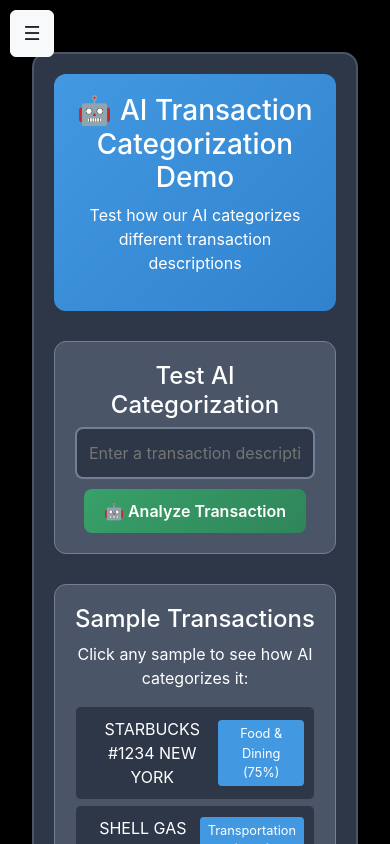
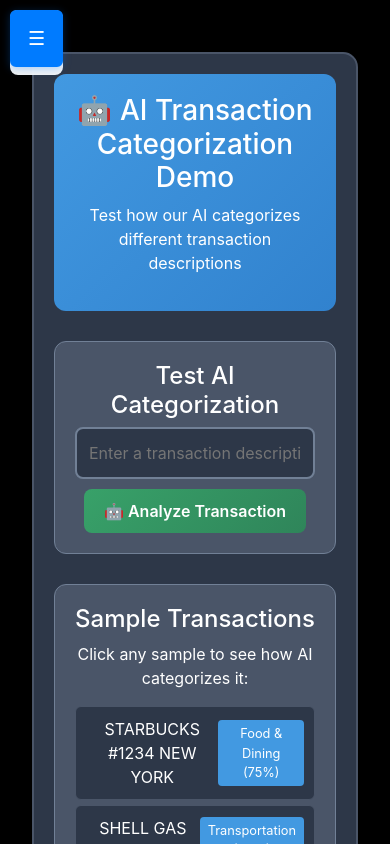
Before and after one commit to marlonmunoz/x-pense-app, a React (Vite) app in the folder Client/: page /x-pense-app/ai-demo in a window 390 px wide. Shown: the top 844 px of the page. Built offline with nearby package versions, Linux system fonts and the light colour scheme.

Commit message:
mobile nav bar organized

```diff
--- a/Client/src/App.css
+++ b/Client/src/App.css
@@ -213,13 +213,17 @@ body.light-mode #root {
     position: fixed !important;
     top: 0;
     left: 0;
-    width: 280px !important;
+    width: 300px !important;
     height: 100vh;
     z-index: 1045;
     transform: translateX(-100%);
     transition: transform 0.3s ease;
     overflow-y: auto;
     -webkit-overflow-scrolling: touch;
+    display: flex !important;
+    flex-direction: column !important;
+    justify-content: flex-start !important;
+    align-items: stretch !important;
   }
 
   .mobile-sidebar.show {
@@ -251,13 +255,52 @@ body.light-mode #root {
     backdrop-filter: blur(2px);
   }
 
+  /* Mobile navigation structure */
+  .mobile-sidebar .text-center {
+    width: 100% !important;
+    margin-bottom: 1.5rem !important;
+    display: flex !important;
+    flex-direction: column !important;
+    align-items: center !important;
+  }
+
+  .mobile-sidebar .nav-pills {
+    width: 100% !important;
+    display: flex !important;
+    flex-direction: column !important;
+    align-items: stretch !important;
+  }
+
+  .mobile-sidebar .nav-item {
+    width: 100% !important;
+    margin-bottom: 0.5rem !important;
+  }
+
   /* Mobile navigation links */
-  .nav-link {
+  .mobile-sidebar .nav-link {
     padding: 14px 16px !important;
     font-size: 1.1rem;
     min-height: 48px;
-    display: flex;
-    align-items: center;
+    display: flex !important;
+    align-items: center !important;
+    width: 100% !important;
+    text-align: left !important;
+    justify-content: flex-start !important;
+  }
+
+  /* Mobile sidebar title styling */
+  .mobile-sidebar .app-title {
+    font-size: 1.8rem !important;
+    text-align: center !important;
+    margin-bottom: 0.5rem !important;
+  }
+
+  /* Mobile dark/light mode button */
+  .mobile-sidebar .btn {
+    margin-top: 0.5rem !important;
+    margin-bottom: 1rem !important;
+    width: auto !important;
+    align-self: center !important;
   }
 }
 
@@ -269,6 +312,32 @@ body.light-mode #root {
   .mobile-sidebar {
     position: relative !important;
     transform: translateX(0) !important;
+  }
+}
+
+/* Mobile hamburger button positioning */
+@media (max-width: 767.98px) {
+  .hamburger-container {
+    position: fixed !important;
+    top: 10px !important;
+    left: 10px !important;
+    z-index: 1050 !important;
+    background: rgba(255, 255, 255, 0.95) !important;
+    border-radius: 8px !important;
+    backdrop-filter: blur(10px) !important;
+  }
+
+  .hamburger-btn {
+    border: 2px solid #007bff !important;
+    background-color: #007bff !important;
+    color: white !important;
+    box-shadow: 0 2px 8px rgba(0, 123, 255, 0.3) !important;
+  }
+
+  .hamburger-btn:hover {
+    background-color: #0056b3 !important;
+    border-color: #0056b3 !important;
+    transform: scale(1.05) !important;
   }
 }
 
--- a/Client/src/components/App.jsx
+++ b/Client/src/components/App.jsx
@@ -322,15 +322,10 @@ function AppContent(props) {
       ) : (
         <div className="d-flex" style={{minHeight: '100vh'}}>
           {/* Mobile Hamburger Menu */}
-          <div className="d-md-none position-fixed" style={{top: '10px', left: '10px', zIndex: 1050}}>
+          <div className="d-md-none hamburger-container">
             <button
-              className={`btn ${darkMode ? 'btn-light' : 'btn-dark'}`}
+              className="btn hamburger-btn"
               onClick={() => setSidebarOpen(!sidebarOpen)}
-              style={{
-                padding: '8px 12px',
-                borderRadius: '6px',
-                transition: 'all 0.3s ease'
-              }}
             >
               <span style={{fontSize: '1.2rem'}}>☰</span>
             </button>
```
